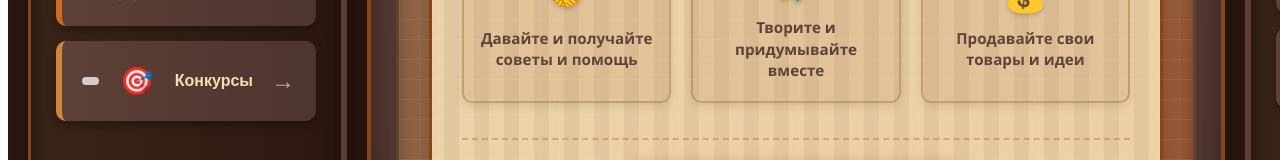
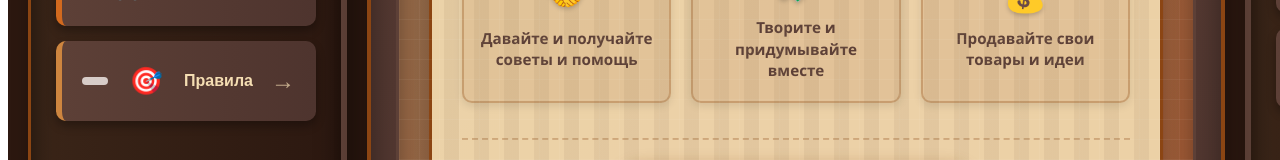
Before and after one commit to Zabretta/Zabretta, a Next.js app: page / in a window 1280 px wide. Shown: the part 913-1073 px from the top of the page. Built offline with nearby package versions, Linux system fonts and the light colour scheme.

Commit message:
Переименовал кнопку конкурсы на правила

```diff
--- a/components/Workbench.tsx
+++ b/components/Workbench.tsx
@@ -15,7 +15,7 @@ export default function Workbench() {
     { id: "help", label: "Ищут помощи", icon: "❓", color: "#8B7355" },
     { id: "library", label: "Библиотека", icon: "📚", color: "#A0522D" },
     { id: "market", label: "Барахолка", icon: "🛒", color: "#D2691E" },
-    { id: "contests", label: "Конкурсы", icon: "🎯", color: "#CD853F" },
+    { id: "contests", label: "Правила", icon: "🎯", color: "#CD853F" },
   ];
 
   const rightDrawers = [
```
Also changed, not shown: 1 other file (tests, documents, lock files or other folders).
